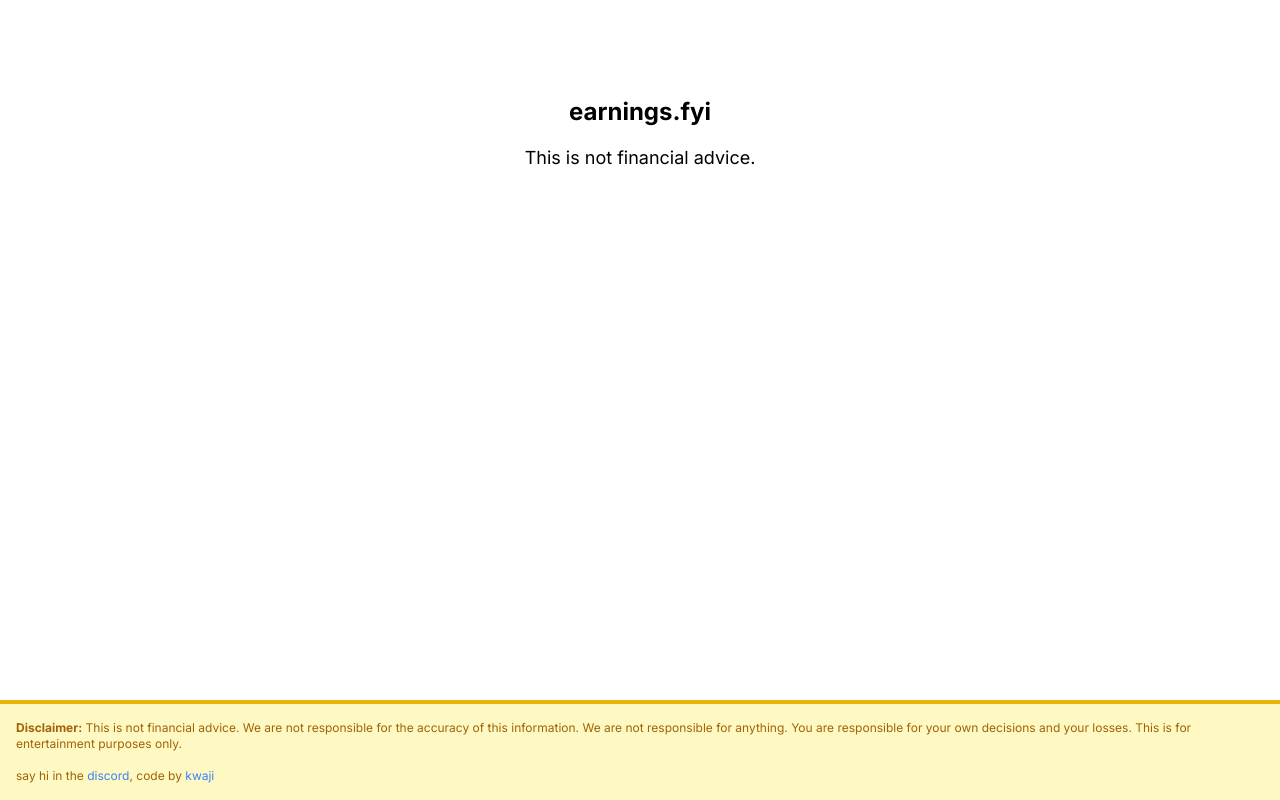
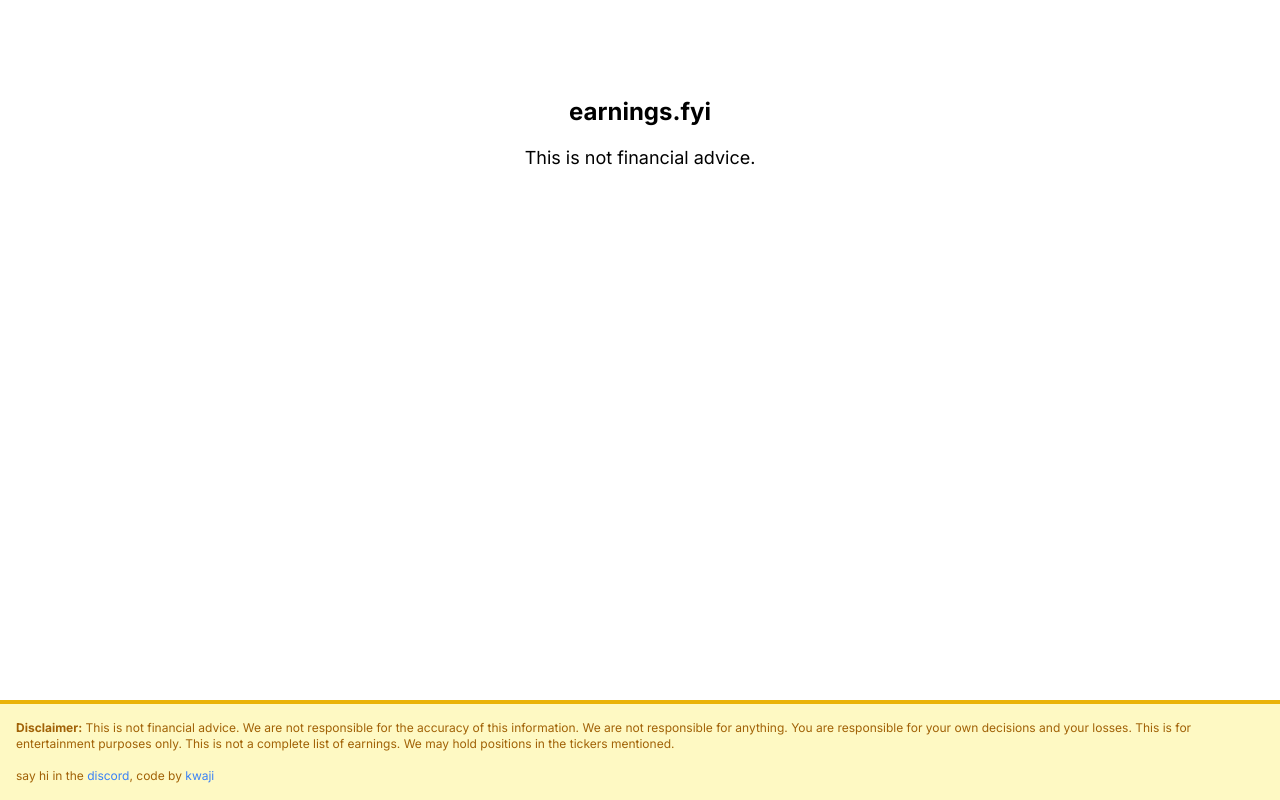
Before and after one commit to jarrensj/earningsfyi, a Next.js app: page / in a window 1280 px wide. Built offline with nearby package versions, Linux system fonts and the light colour scheme.

Commit message:
add more disclaimers in the footer

```diff
--- a/components/Footer.tsx
+++ b/components/Footer.tsx
@@ -3,7 +3,7 @@ import Link from "next/link";
 export default function Footer () {
   return (
     <footer className="w-full p-4 bg-yellow-100 border-t-4 border-yellow-500 text-yellow-700 text-xs">
-      <p><strong>Disclaimer:</strong> This is not financial advice. We are not responsible for the accuracy of this information. We are not responsible for anything. You are responsible for your own decisions and your losses. This is for entertainment purposes only.</p>
+      <p><strong>Disclaimer:</strong> This is not financial advice. We are not responsible for the accuracy of this information. We are not responsible for anything. You are responsible for your own decisions and your losses. This is for entertainment purposes only. This is not a complete list of earnings. We may hold positions in the tickers mentioned. </p>
         <div className="mt-4">
         <p>
           say hi in the <Link href="https://discord.gg/omakase" target="_blank" rel="noopener noreferrer" className="text-blue-500 hover:underline">discord</Link>,
```
